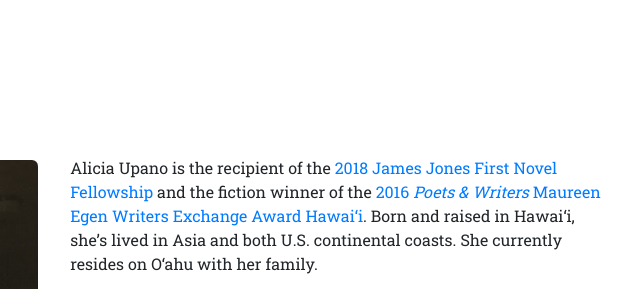
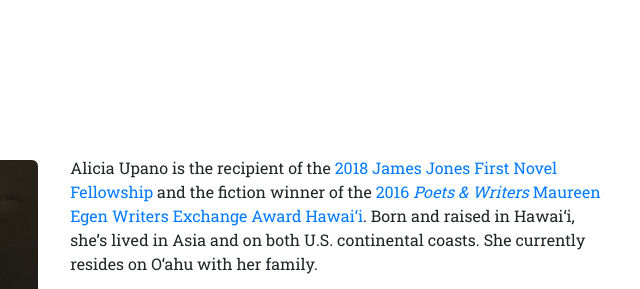
Before and after one commit to sfirstm/alicia-upano, a plain HTML site: page index.html in a window 1280 px wide. Shown: the top 289 px of the page, 466-1106 px from the left. Drawn offline with nearby package versions, Linux system fonts and the light colour scheme.

Commit message:
Small edits

```diff
--- a/index.html
+++ b/index.html
@@ -38,7 +38,7 @@
         <div class="col-xl-1 mx-auto mt-1"><img src="img/aupanophoto1.jpg" alt="Photo of Alicia Upano"></div>
           <div class="col-lg-6 mx-auto mt">
             <p>
-              Alicia Upano is the recipient of the <a href="https://www.wilkes.edu/academics/graduate-programs/masters-programs/creative-writing-ma-mfa/james-jones-fellowship-contest.aspx">2018 James Jones First Novel Fellowship</a> and the fiction winner of the <a href="https://www.pw.org/about-us/hawai_i_writers_kimo_armitage_and_alicia_upano_win_maureen_egen_writers_exchange_award">2016 <em>Poets & Writers</em> Maureen Egen Writers Exchange Award Hawai‘i</a>. Born and raised in Hawai‘i, she’s lived in Asia and both U.S. continental coasts. She currently resides on O‘ahu with her family.
+              Alicia Upano is the recipient of the <a href="https://jamesjonesliterarysociety.org/2018/09/13/2018-first-novel-fellowship-awardees/">2018 James Jones First Novel Fellowship</a> and the fiction winner of the <a href="https://www.pw.org/about-us/hawai_i_writers_kimo_armitage_and_alicia_upano_win_maureen_egen_writers_exchange_award">2016 <em>Poets & Writers</em> Maureen Egen Writers Exchange Award Hawai‘i</a>. Born and raised in Hawai‘i, she’s lived in Asia and on both U.S. continental coasts. She currently resides on O‘ahu with her family.
             </p>
             <p>
               Her creative work is published or forthcoming in the <em><a href="https://aalr.binghamton.edu/special-issue-on-mixed-race/">Asian American Literary Review</a></em>, <em><a href="https://www.bambooridge.com/storeitem.aspx?pid=133">Bamboo Ridge</a></em>, and <em><a href="http://www.massreview.org/">The Massachusetts Review</a></em>, among others. She blogs at the virtual home of <em><a href="https://www.fatulu.com/">Fat Ulu</a></em>, a non-profit that brings literature into the communities of Hawai‘i.
```
